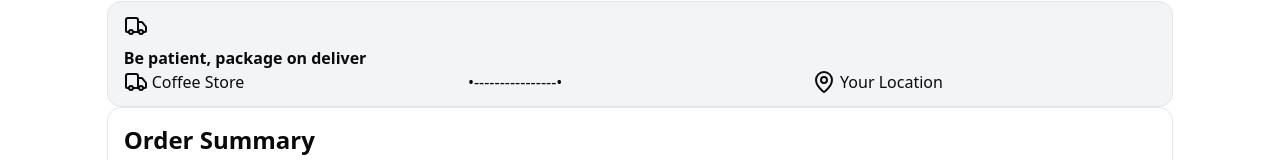
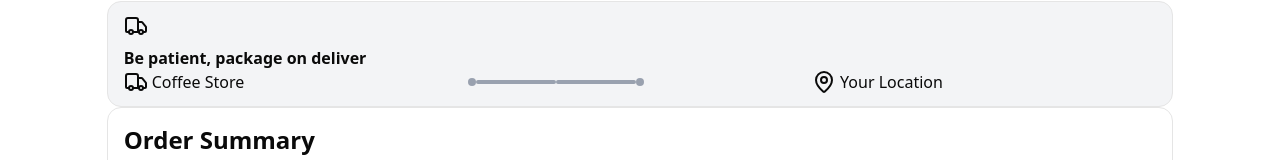
Before and after one commit to AmmanRizwan/coffee-shop-store, a React (Vite) app in the folder frontend/: page /orders in a window 1280 px wide. Shown: the part 186-346 px from the top of the page. Built offline with nearby package versions, Linux system fonts and the light colour scheme.

Commit message:
fix(track-order): update layout for delivery status indicators

```diff
--- a/frontend/src/components/track-order/index.tsx
+++ b/frontend/src/components/track-order/index.tsx
@@ -13,8 +13,11 @@ const TrackOrder = () => {
                         <TruckIcon />
                         <p>Coffee Store</p>
                     </div>
-                    <div>
-                        •----------------•
+                    <div className="flex items-center">
+                        <span className="h-2 w-2 bg-gray-400 rounded-full"></span>
+                        <span className="h-1 w-20 bg-gray-400 rounded-full"></span>
+                        <span className="h-1 w-20 bg-gray-400 rounded-full"></span>
+                        <span className="h-2 w-2 bg-gray-400 rounded-full"></span>
                     </div>
                     <div className="flex gap-1">
                        <MapPin /> <p>Your Location</p>
```
